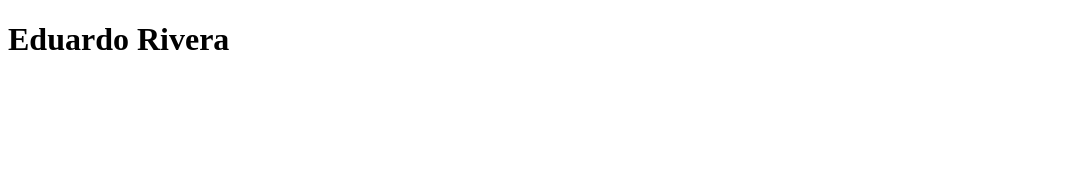
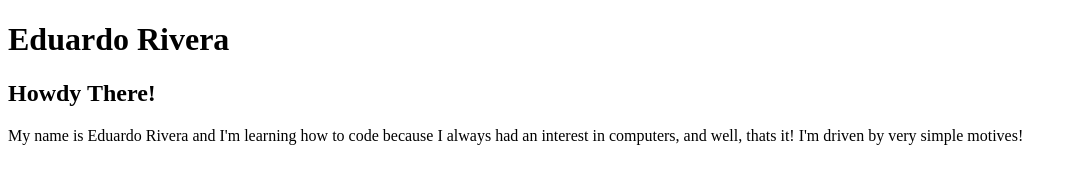
Before and after one commit to MasterEddyTater/webtools, a plain HTML site: page index.html in a window 1280 px wide. Shown: the whole page, without its empty margins (0-1077 px from the left). Drawn offline with Linux system fonts and the light colour scheme.

Commit message:
Add files via upload

```diff
--- a/index.html
+++ b/index.html
@@ -5,8 +5,9 @@
     <meta name="viewport" content="width=device-width, initial-scale=1.0">
     <title>Pandora</title>
     <h1>Eduardo Rivera</h1>
+    <h2>Howdy There!</h2>
+    <p>My name is Eduardo Rivera and I'm learning how to code because I always had an interest in computers, and well, thats it! I'm driven by very simple motives!</p>
 </head>
 <body>
-
 </body>
 </html>
```
